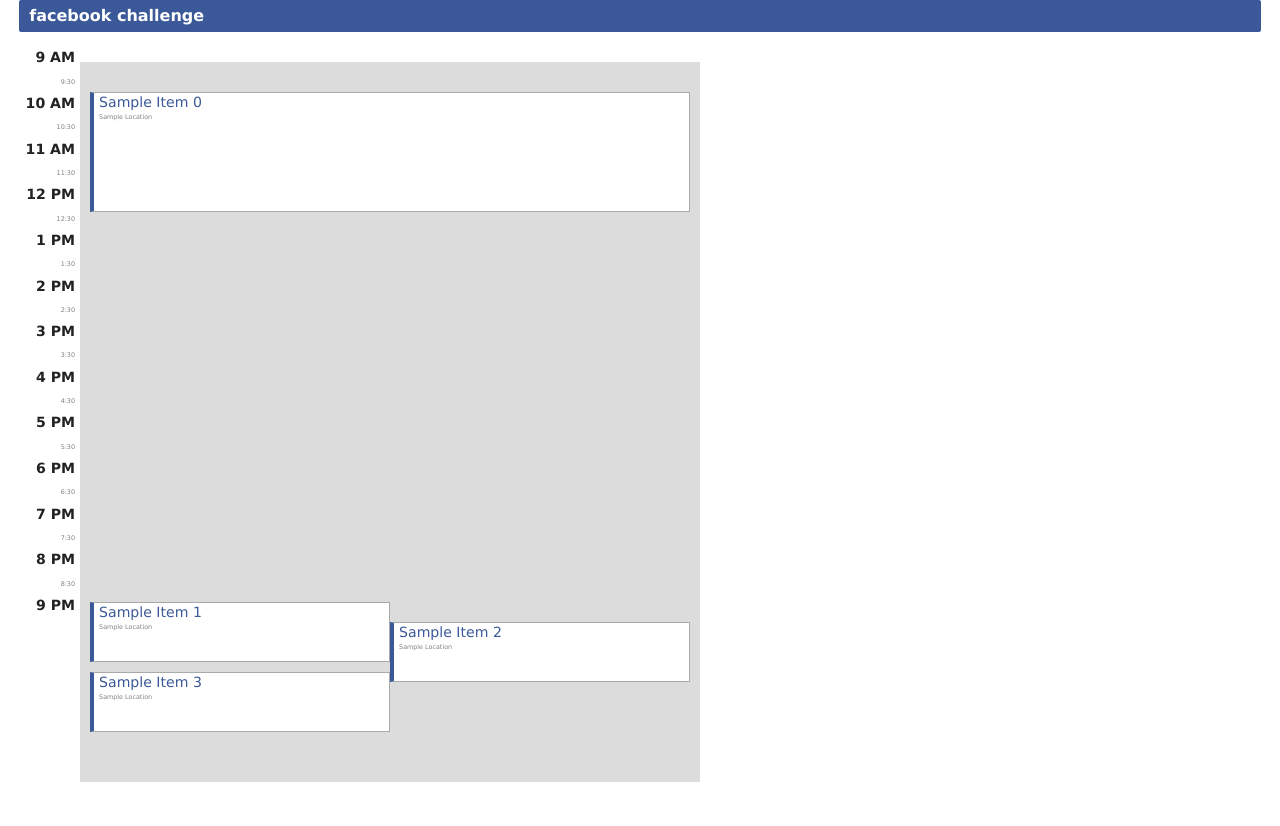
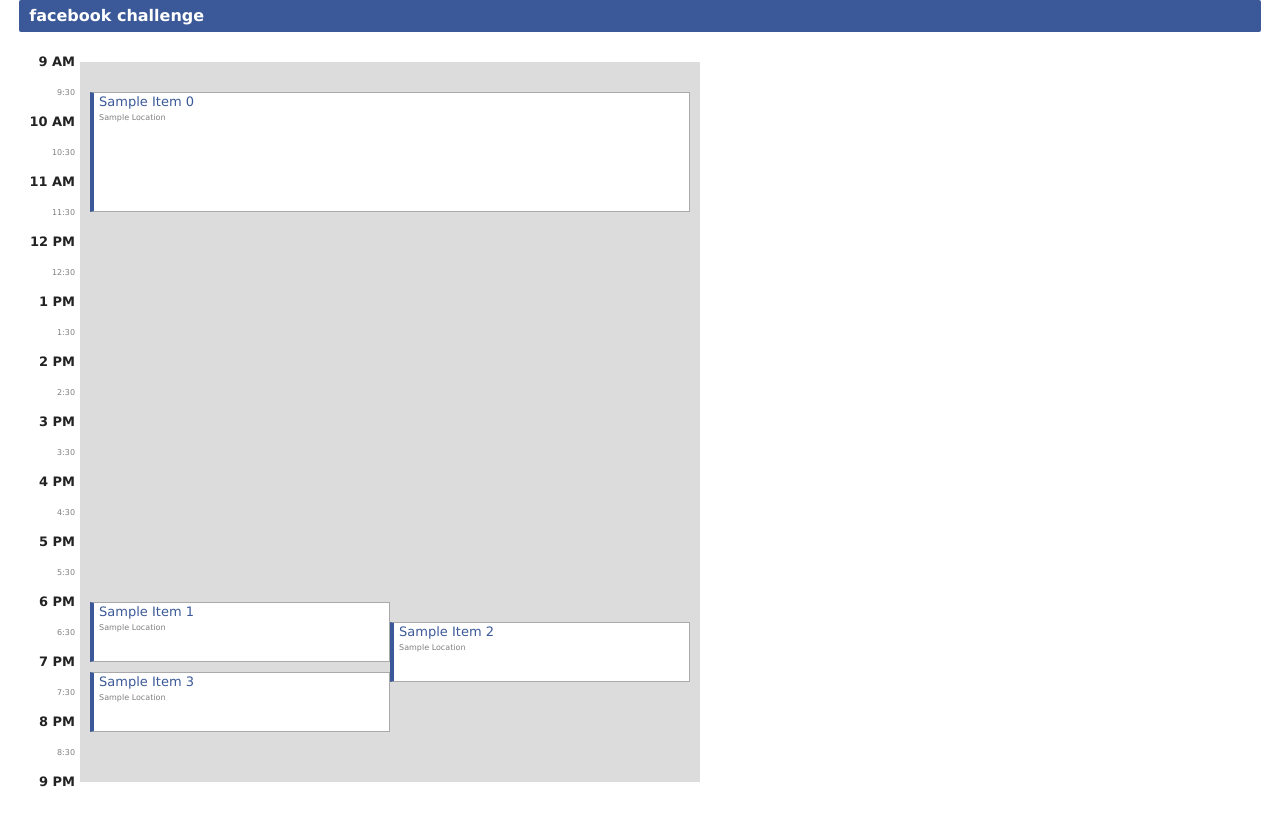
Before and after one commit to alexyaoyang/FacebookCalendar, a plain HTML site: page index.html in a window 1280 px wide. Drawn offline with Linux system fonts and the light colour scheme.

Commit message:
cross browser consistency

```diff
--- a/css/app.css
+++ b/css/app.css
@@ -3,10 +3,10 @@ body, h1, h2, h3, h4, h5, h6 {font-family:Lucida Grande,Tahoma;font-weight: 100;
 .facebook-color{color:#3b5998}
 .white{color:white}
 .gray{color:gray}
-.small-font{font-size:0.4em}
-.big-font{font-size:2.2em}
+.small-font{font-size:8px}
+.big-font{font-size:13px}
 #nav-container{background-color:#3b5998;border-radius:2px;margin:0 1.5%;padding:5px 10px}
 #main-container{margin:30px 50px 20px 20px;height:800px;}
-#time-container{display:inline-block;width:55px;vertical-align:top;line-height:3.33em;margin-top:-15px;text-align:right;}
+#time-container{display:inline-block;width:55px;vertical-align:top;line-height:29px;margin-top:-15px;text-align:right;}
 #event-container{display:inline-block;width:80%;background-color:Gainsboro;height:720px;width:600px;vertical-align:top;padding:0 10px;}
 .event{ position:relative;background-color:white;border:1px solid DarkGray;border-left:4px solid #3b5998;padding-left:5px; }
--- a/index.html
+++ b/index.html
@@ -28,8 +28,7 @@
 		</div>
 		<script type="text/javascript">
 		initialize();
-		//layOutDay([{start: 30, end: 150}]);
-		 layOutDay([{start: 30, end: 150}, {start: 560, end: 620}, {start: 610, end: 670}, {start: 540, end: 600}]);
+		layOutDay([{start: 30, end: 150}, {start: 560, end: 620}, {start: 610, end: 670}, {start: 540, end: 600}]);
 		</script>
 	</body>
 	</html>
--- a/js/app.js
+++ b/js/app.js
@@ -55,7 +55,6 @@ function clearCalendar(){
 //preprocess events: total duration so far, add into tree, who it overlaps with and add divisor
 function addInfo(events){
 	var visited = Array.apply(null, new Array(events.length)).map(Number.prototype.valueOf,0); //visited array for dfs
-	//for(var j = 0; j < events.length; j++){ visited.push(0); }
 	var accumulativeDuration = 0;
 	for(var i = 0; i < events.length; i++){
 		if(events[i].overlapsWith==null){
```
